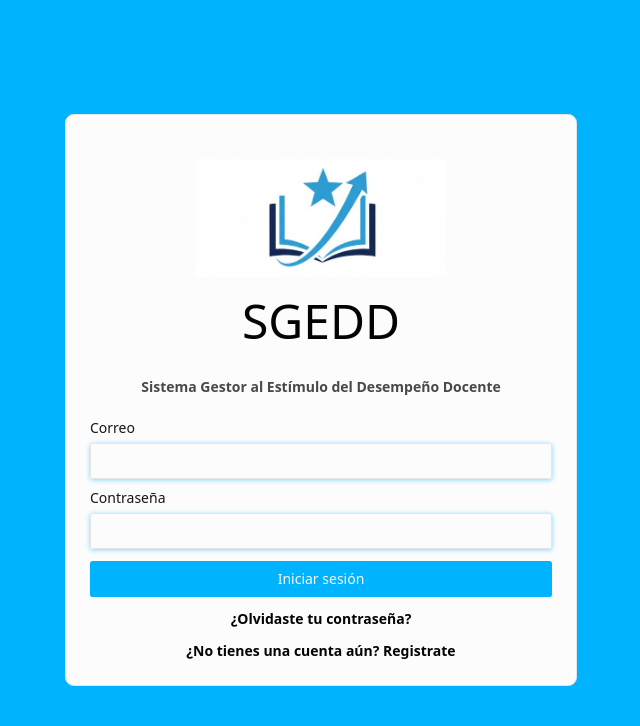
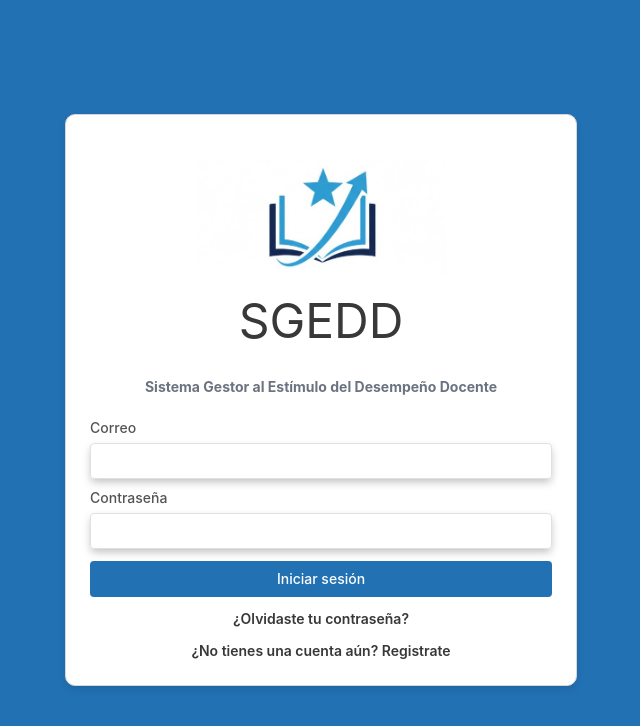
Before and after one commit to umdalecs/sgedd, a Next.js app: page / in a window 1280 px wide. Shown: the top 726 px of the page, without its empty margins (319-959 px from the left). Built offline with nearby package versions, Linux system fonts and the light colour scheme.

Commit message:
Cambios de diseño V1

```diff
--- a/src/app/globals.css
+++ b/src/app/globals.css
@@ -2,53 +2,54 @@
 @import "tw-animate-css";
 
 @theme inline {
-  --color-background: oklch(0.9800 0 0);;
-  --color-foreground: oklch(0.1000 0 0);;
-  --color-card: oklch(0.9900 0 0);
-  --color-card-foreground: oklch(0.2000 0 0);
-  --color-popover: oklch(0.9900 0 0);
-  --color-popover-foreground: oklch(0.2000 0 0);
-  --color-primary: oklch(0.7176 0.1843 233.3100);
-  --color-primary-foreground: oklch(0.9800 0 0);
-  --color-secondary: oklch(0.8595 0.1961 196.1800);
-  --color-secondary-foreground: oklch(0.2350 0 0);
-  --color-muted: oklch(0.9700 0 0);
-  --color-muted-foreground: oklch(0.4 0 0);
-  --color-accent: oklch(0.8595 0.2364 166.5300);
-  --color-accent-foreground: oklch(0.2350 0 0);
-  --color-destructive: oklch(0.5770 0.2450 27.3250);
-  --color-destructive-foreground: oklch(0.9900 0 0);
-  --color-border: oklch(0.9220 0 0);
-  --color-input: oklch(0.9220 0 0);
-  --color-sidebar-ring: oklch(0.7080 0 0);
-  --color-chart-1: oklch(0.8100 0.1000 252);
-  --color-chart-2: oklch(0.6200 0.1900 260);
-  --color-chart-3: oklch(0.5500 0.2200 263);
-  --color-chart-4: oklch(0.4900 0.2200 264);
-  --color-chart-5: oklch(0.4200 0.1800 266);
-  --color-ring: oklch(0.7080 0 0);
+  --color-background: var(--background);
+  --color-foreground: var(--foreground);
+  --color-card: var(--card);
+  --color-card-foreground: var(--card-foreground);
+  --color-popover: var(--popover);
+  --color-popover-foreground: var(--popover-foreground);
+  --color-primary: var(--primary);
+  --color-primary-foreground: var(--primary-foreground);
+  --color-secondary: var(--secondary);
+  --color-secondary-foreground: var(--secondary-foreground);
+  --color-muted: var(--muted);
+  --color-muted-foreground: var(--muted-foreground);
+  --color-accent: var(--accent);
+  --color-accent-foreground: var(--accent-foreground);
+  --color-destructive: var(--destructive);
+  --color-destructive-foreground: var(--destructive-foreground);
+  --color-border: var(--border);
+  --color-input: var(--input);
+  --color-ring: var(--ring);
 
-  --color-sidebar: oklch(0.9850 0 0);
-  --color-sidebar-foreground: oklch(0.2000 0 0);
-  --color-sidebar-primary: oklch(0.7176 0.1843 233.3100);
-  --color-sidebar-primary-foreground: oklch(0.9850 0 0);
-  --color-sidebar-accent: oklch(0.8595 0.2364 166.5300);
-  --color-sidebar-accent-foreground: oklch(0.2350 0 0);
-  --color-sidebar-border: oklch(0.9220 0 0);
+  --color-chart-1: var(--chart-1);
+  --color-chart-2: var(--chart-2);
+  --color-chart-3: var(--chart-3);
+  --color-chart-4: var(--chart-4);
+  --color-chart-5: var(--chart-5);
 
-  --font-mono: ui-monospace, monospace;
-  --font-sans: ui-sans-serif, system-ui, sans-serif;
-  --font-serif: ui-serif, serif;
+  --color-sidebar: var(--sidebar);
+  --color-sidebar-foreground: var(--sidebar-foreground);
+  --color-sidebar-primary: var(--sidebar-primary);
+  --color-sidebar-primary-foreground: var(--sidebar-primary-foreground);
+  --color-sidebar-accent: var(--sidebar-accent);
+  --color-sidebar-accent-foreground: var(--sidebar-accent-foreground);
+  --color-sidebar-border: var(--sidebar-border);
+  --color-sidebar-ring: var(--sidebar-ring);
 
-  --radius-lg: var(--radius);
+  --font-sans: var(--font-sans);
+  --font-serif: var(--font-serif);
+  --font-mono: var(--font-mono);
+
   --radius-sm: calc(var(--radius) - 4px);
   --radius-md: calc(var(--radius) - 2px);
+  --radius-lg: var(--radius);
   --radius-xl: calc(var(--radius) + 4px);
 
-  --shadow: var(--shadow);
   --shadow-2xs: var(--shadow-2xs);
   --shadow-xs: var(--shadow-xs);
   --shadow-sm: var(--shadow-sm);
+  --shadow: var(--shadow);
   --shadow-md: var(--shadow-md);
   --shadow-lg: var(--shadow-lg);
   --shadow-xl: var(--shadow-xl);
@@ -56,23 +57,98 @@
 }
 
 :root {
-  --radius: 0.3rem;
-  --shadow-x: 0;
-  --shadow-y: 1px;
-  --shadow-blur: 5px;
-  --shadow-spread: 0px;
-  --shadow-opacity: 0.2;
-  --shadow-color: oklch(0.7176 0.1843 233.31);
-  --shadow-2xs: 0 1px 5px 0px hsl(194.2610 185.2856% 35.6289% / 0.10);
-  --shadow-xs: 0 1px 5px 0px hsl(194.2610 185.2856% 35.6289% / 0.10);
-  --shadow-sm: 0 1px 5px 0px hsl(194.2610 185.2856% 35.6289% / 0.20), 0 1px 2px -1px hsl(194.2610 185.2856% 35.6289% / 0.20);
-  --shadow: 0 1px 5px 0px hsl(194.2610 185.2856% 35.6289% / 0.20), 0 1px 2px -1px hsl(194.2610 185.2856% 35.6289% / 0.20);
-  --shadow-md: 0 1px 5px 0px hsl(194.2610 185.2856% 35.6289% / 0.20), 0 2px 4px -1px hsl(194.2610 185.2856% 35.6289% / 0.20);
-  --shadow-lg: 0 1px 5px 0px hsl(194.2610 185.2856% 35.6289% / 0.20), 0 4px 6px -1px hsl(194.2610 185.2856% 35.6289% / 0.20);
-  --shadow-xl: 0 1px 5px 0px hsl(194.2610 185.2856% 35.6289% / 0.20), 0 8px 10px -1px hsl(194.2610 185.2856% 35.6289% / 0.20);
-  --shadow-2xl: 0 1px 5px 0px hsl(194.2610 185.2856% 35.6289% / 0.50);
+  --background: oklch(0.9904 0.0045 258.3243);
+  --foreground: oklch(0.3407 0 0);
+  --card: oklch(1.0000 0 0);
+  --card-foreground: oklch(0.4459 0 0);
+  --popover: oklch(1.0000 0 0);
+  --popover-foreground: oklch(0.2686 0 0);
+  --primary: oklch(0.5351 0.1274 248.4662);
+  --primary-foreground: oklch(1.0000 0 0);
+  --secondary: oklch(0.8093 0.0951 265.2255);
+  --secondary-foreground: oklch(1.0000 0 0);
+  --muted: oklch(0.9310 0 0);
+  --muted-foreground: oklch(0.5510 0.0234 264.3637);
+  --accent: oklch(1.0000 0 0);
+  --accent-foreground: oklch(0 0 0);
+  --destructive: oklch(0.6489 0.2370 26.9728);
+  --destructive-foreground: oklch(1.0000 0 0);
+  --border: oklch(0.8761 0 0);
+  --input: oklch(0.9067 0 0);
+  --ring: oklch(0.6986 0.1670 247.2389);
+
+  --chart-1: oklch(0.6151 0.1944 254.3065);
+  --chart-2: oklch(0.3708 0.1731 262.1219);
+  --chart-3: oklch(0.5552 0.1235 239.3512);
+  --chart-4: oklch(0.5538 0.0934 210.3168);
+  --chart-5: oklch(0.4197 0.0847 236.8189);
+
+  --sidebar: oklch(0.9846 0.0017 247.8389);
+  --sidebar-foreground: oklch(0.2686 0 0);
+  --sidebar-primary: oklch(0.6509 0.0779 236.3647);
+  --sidebar-primary-foreground: oklch(1.0000 0 0);
+  --sidebar-accent: oklch(0.9814 0.0190 204.8527);
+  --sidebar-accent-foreground: oklch(0.4492 0.1149 248.1782);
+  --sidebar-border: oklch(0.9276 0.0058 264.5313);
+  --sidebar-ring: oklch(0.7115 0.1539 236.9968);
+
+  --font-sans: Inter, sans-serif;
+  --font-serif: Source Serif 4, serif;
+  --font-mono: JetBrains Mono, monospace;
+
+  --radius: 0.375rem;
+
+  --shadow-x: 0px;
+  --shadow-y: 4px;
+  --shadow-blur: 8px;
+  --shadow-spread: -1px;
+  --shadow-opacity: 0.1;
+  --shadow-color: hsl(0 0% 0%);
+  --shadow-2xs: 0px 4px 8px -1px hsl(0 0% 0% / 0.05);
+  --shadow-xs: 0px 4px 8px -1px hsl(0 0% 0% / 0.05);
+  --shadow-sm: 0px 4px 8px -1px hsl(0 0% 0% / 0.10), 0px 1px 2px -2px hsl(0 0% 0% / 0.10);
+  --shadow: 0px 4px 8px -1px hsl(0 0% 0% / 0.10), 0px 1px 2px -2px hsl(0 0% 0% / 0.10);
+  --shadow-md: 0px 4px 8px -1px hsl(0 0% 0% / 0.10), 0px 2px 4px -2px hsl(0 0% 0% / 0.10);
+  --shadow-lg: 0px 4px 8px -1px hsl(0 0% 0% / 0.10), 0px 4px 6px -2px hsl(0 0% 0% / 0.10);
+  --shadow-xl: 0px 4px 8px -1px hsl(0 0% 0% / 0.10), 0px 8px 10px -2px hsl(0 0% 0% / 0.10);
+  --shadow-2xl: 0px 4px 8px -1px hsl(0 0% 0% / 0.25);
   --tracking-normal: 0em;
   --spacing: 0.25rem;
+}
+
+.dark {
+  --background: oklch(0.2046 0 0);
+  --foreground: oklch(0.9219 0 0);
+  --card: oklch(0.2686 0 0);
+  --card-foreground: oklch(0.9219 0 0);
+  --popover: oklch(0.2686 0 0);
+  --popover-foreground: oklch(0.9219 0 0);
+  --primary: oklch(0.5351 0.1274 248.4662);
+  --primary-foreground: oklch(1.0000 0 0);
+  --secondary: oklch(0.2686 0 0);
+  --secondary-foreground: oklch(0.9219 0 0);
+  --muted: oklch(0.2393 0 0);
+  --muted-foreground: oklch(0.7155 0 0);
+  --accent: oklch(0.4732 0.1247 46.2007);
+  --accent-foreground: oklch(0.9243 0.1151 95.7459);
+  --destructive: oklch(0.6368 0.2078 25.3313);
+  --destructive-foreground: oklch(1.0000 0 0);
+  --border: oklch(0.3715 0 0);
+  --input: oklch(0.3715 0 0);
+  --ring: oklch(0.7686 0.1647 70.0804);
+  --chart-1: oklch(0.8369 0.1644 84.4286);
+  --chart-2: oklch(0.6658 0.1574 58.3183);
+  --chart-3: oklch(0.4732 0.1247 46.2007);
+  --chart-4: oklch(0.5553 0.1455 48.9975);
+  --chart-5: oklch(0.4732 0.1247 46.2007);
+  --sidebar: oklch(0.1684 0 0);
+  --sidebar-foreground: oklch(0.9219 0 0);
+  --sidebar-primary: oklch(0.7686 0.1647 70.0804);
+  --sidebar-primary-foreground: oklch(1.0000 0 0);
+  --sidebar-accent: oklch(0.4732 0.1247 46.2007);
+  --sidebar-accent-foreground: oklch(0.9243 0.1151 95.7459);
+  --sidebar-border: oklch(0.3715 0 0);
+  --sidebar-ring: oklch(0.7686 0.1647 70.0804);
 }
 
 @layer base {
--- a/src/components/common/Header.tsx
+++ b/src/components/common/Header.tsx
@@ -102,7 +102,7 @@ export default function Header({ rol }: { rol: string }) {
                 variant="ghost"
                 className={`rounded-2xl ${
                   pathname === "/dashboard"
-                    ? "bg-accent/50"
+                    ? "bg-secondary/50"
                     : "hover:bg-primary"
                 }`}
               >
@@ -114,7 +114,7 @@ export default function Header({ rol }: { rol: string }) {
                 variant="ghost"
                 className={`rounded-2xl ${
                   pathname === "/dashboard/periodo"
-                    ? "bg-accent/50"
+                    ? "bg-secondary/50"
                     : "hover:bg-primary"
                 }`}
               >
```
Also changed, not shown: public/img/logo-sgedd.png (added).
